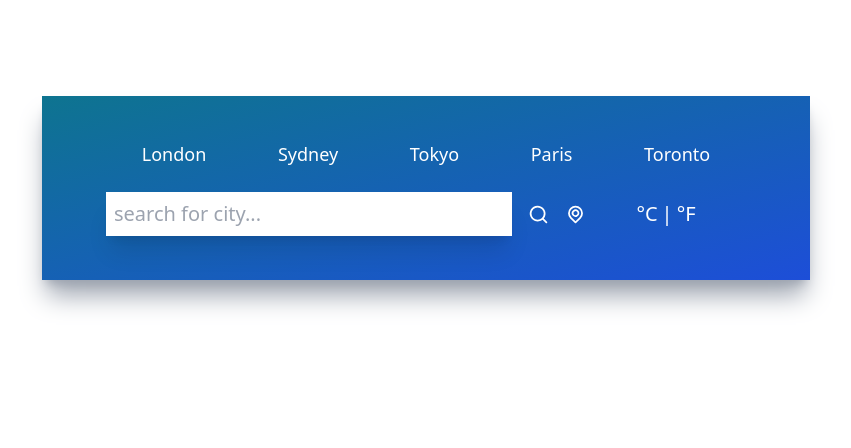
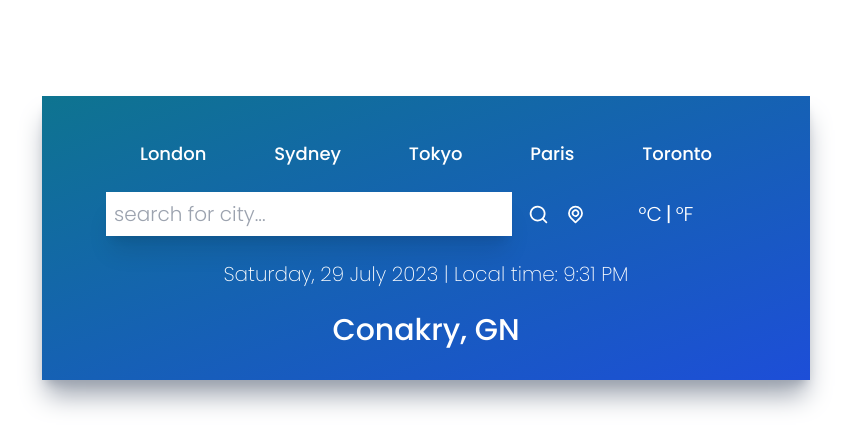
Before and after one commit to aradradev/weather-app, a JavaScript app: page / in a window 1280 px wide. Shown: the top 448 px of the page, without its empty margins (214-1065 px from the left). Built offline with nearby package versions, Linux system fonts and the light colour scheme; the HTML template or start-up script is replaced by a standard one.

Commit message:
Add Time and Location

```diff
--- a/src/App.js
+++ b/src/App.js
@@ -1,4 +1,5 @@
 import Inputs from './components/Inputs';
+import TimeAndLocation from './components/TimeAndLocation';
 import TopButtons from './components/TopButtons';
 
 function App() {
@@ -6,6 +7,7 @@
     <div className="mx-auto max-w-screen-md mt-24 py-5 px-16 bg-gradient-to-br from-cyan-700 to-blue-700 h-fit shadow-xl shadow-gray-400 ">
       <TopButtons />
       <Inputs />
+      <TimeAndLocation />
     </div>
   );
 }
--- /dev/null
+++ b/src/components/TimeAndLocation.js
@@ -0,0 +1,16 @@
+const TimeAndLocation = () => {
+  return (
+    <div>
+      <div className="flex items-center justify-center my-6">
+        <p className="text-white text-xl font-extralight">
+          Saturday, 29 July 2023 | Local time: 9:31 PM
+        </p>
+      </div>
+
+      <div className="flex items-center justify-center my-3">
+        <p className="text-white text-3xl font-medium">Conakry, GN</p>
+      </div>
+    </div>
+  );
+};
+export default TimeAndLocation;
--- a/src/index.css
+++ b/src/index.css
@@ -1,3 +1,11 @@
+@import url('https://fonts.googleapis.com/css2?family=Montserrat:wght@400;500;600&family=Open+Sans:wght@400;500;600;700&family=Poppins:ital,wght@0,100;0,200;0,300;0,400;0,500;0,600;0,700;1,100;1,200;1,300;1,400;1,500;1,600;1,700&display=swap');
+
 @tailwind base;
 @tailwind components;
 @tailwind utilities;
+
+@layer base{
+  html{
+    font-family: 'Poppins', sans-serif;
+  }
+}
```
